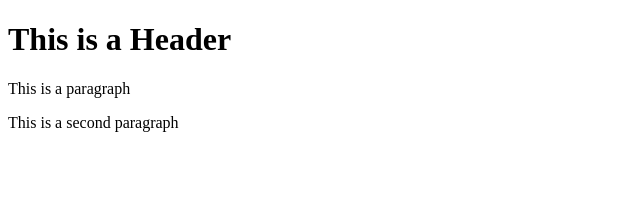
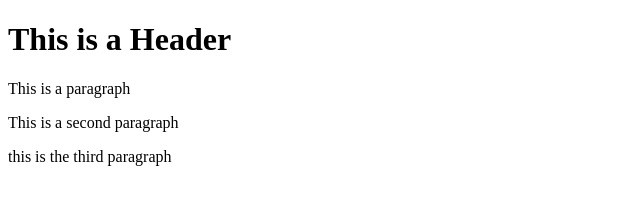
Before and after one commit to FiveTies/git-test, a website: page index.html in a window 1280 px wide. Shown: the whole page, without its empty margins (0-640 px from the left). Drawn offline with Linux system fonts and the light colour scheme.

Commit message:
fourth commit

```diff
--- a/index.html
+++ b/index.html
@@ -6,5 +6,6 @@
         <h1>This is a Header</h1>
         <p>This is a paragraph</p>
         <p>This is a second paragraph</p>
+        <p>this is the third paragraph</p>
     </body>
 </html>
```
Also changed, not shown: package.json (added, +24 -0 lines), 2 other files.
